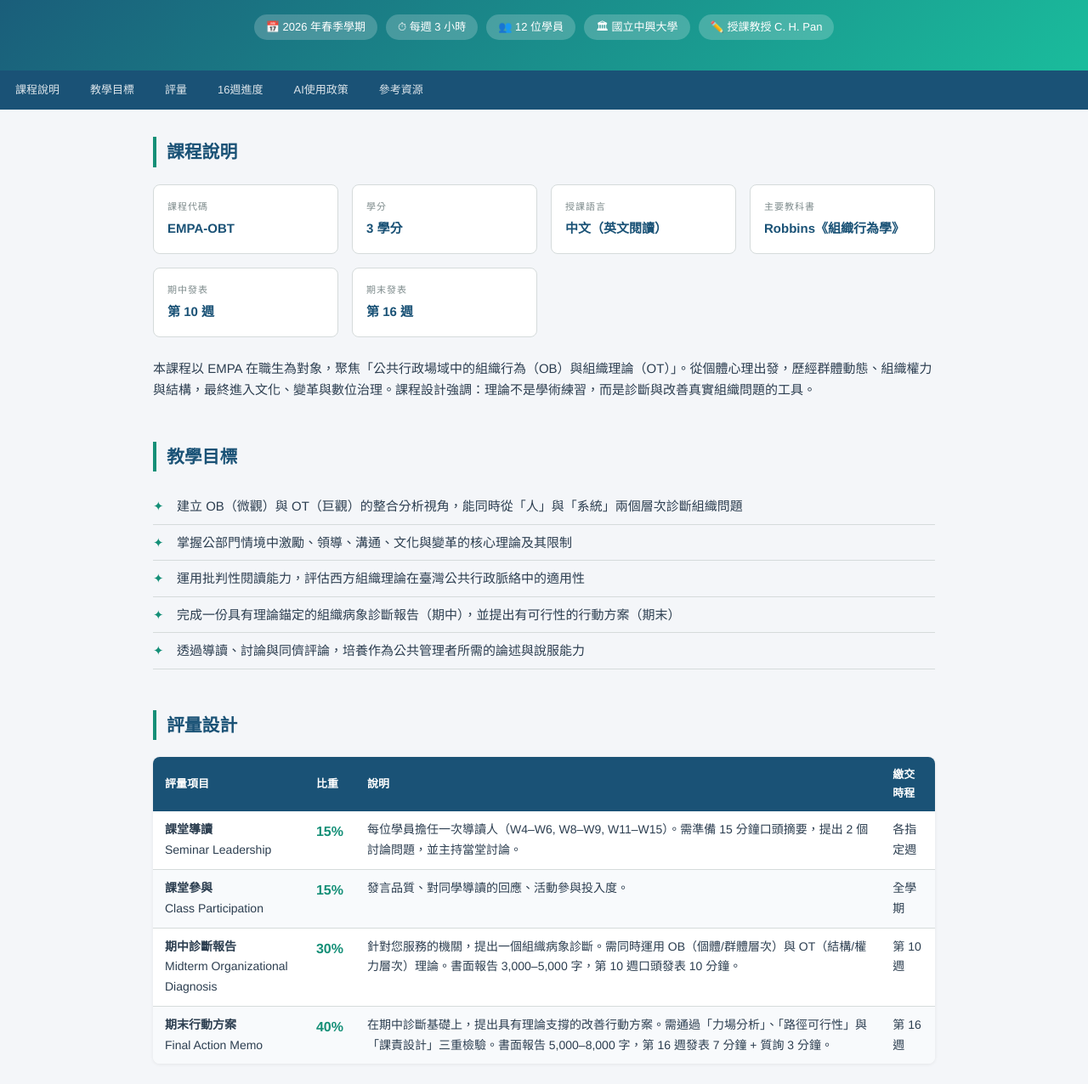
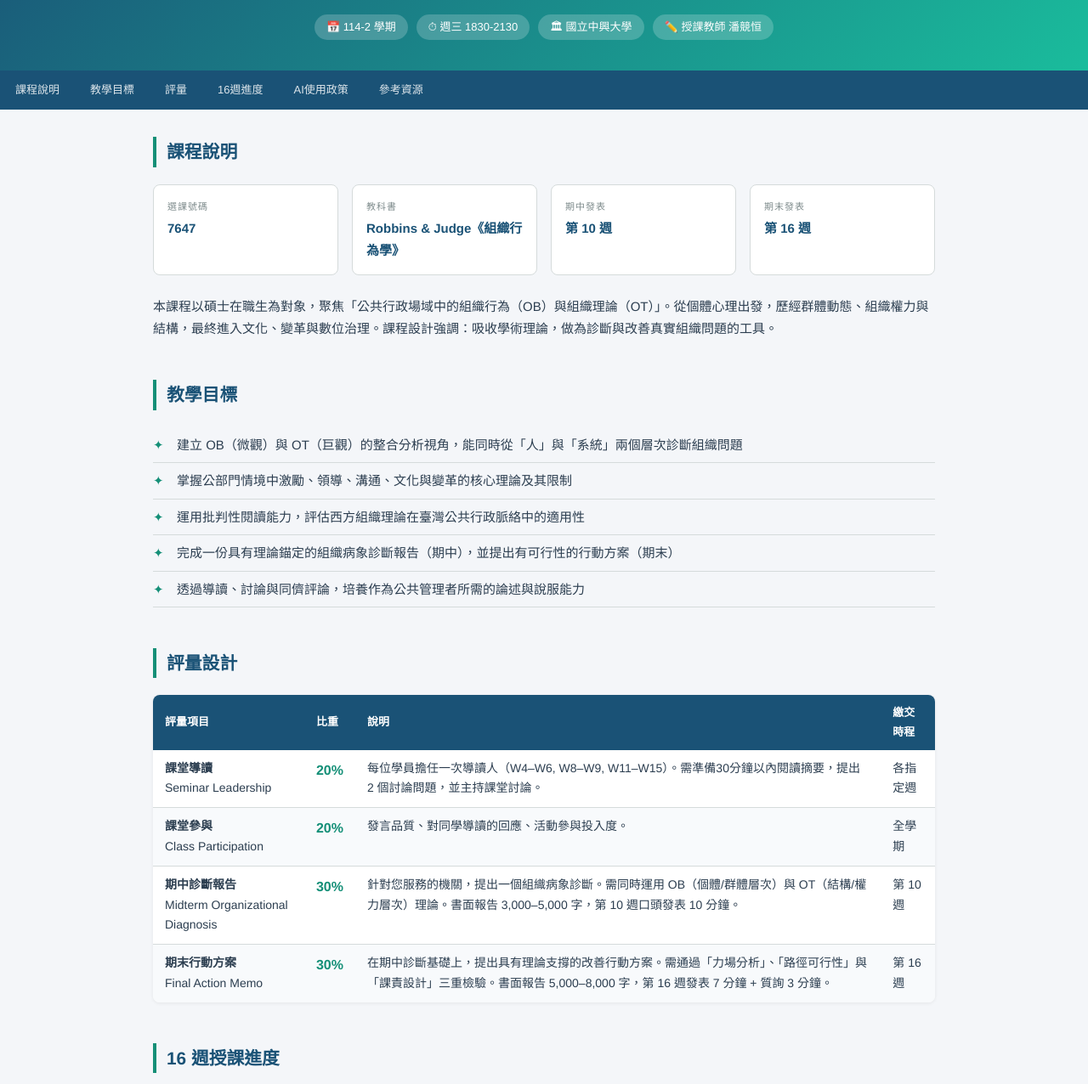
Before and after one commit to chpan2012/1142-EMPA-OBT, a plain HTML site: page index.html in a window 1280 px wide. Shown: the part 170-1446 px from the top of the page at 85% size. Drawn offline with Linux system fonts and the light colour scheme.

Commit message:
Update index.html

```diff
--- a/index.html
+++ b/index.html
@@ -3,7 +3,7 @@
 <head>
 <meta charset="UTF-8">
 <meta name="viewport" content="width=device-width, initial-scale=1.0">
-<title>組織行為與理論｜EMPA 專班 2026</title>
+<title>組織行為與理論｜碩士在職專班 2026</title>
 <style>
   :root {
     --primary: #1a5276;
@@ -116,15 +116,14 @@
 
 <!-- HEADER -->
 <header class="site-header">
-  <div class="course-code">Graduate Institute of National Policy and Public Affairs · NCKU EMPA</div>
+  <div class="course-code">Graduate Institute of National Policy and Public Affairs · NCHU EMPA · 中興大學國務所在職專班</div>
   <h1>組織行為與理論</h1>
-  <div class="subtitle">Organizational Behavior &amp; Theory · EMPA 專班</div>
+  <div class="subtitle">Organizational Behavior &amp; Theory · 碩士在職專班</div>
   <div class="meta-pills">
-    <span class="meta-pill">📅 2026 年春季學期</span>
-    <span class="meta-pill">⏱ 每週 3 小時</span>
-    <span class="meta-pill">👥 12 位學員</span>
+    <span class="meta-pill">📅 114-2 學期</span>
+    <span class="meta-pill">⏱ 週三 1830-2130</span>
     <span class="meta-pill">🏛 國立中興大學</span>
-    <span class="meta-pill">✏️ 授課教授 C. H. Pan</span>
+    <span class="meta-pill">✏️ 授課教師 潘競恒</span>
   </div>
 </header>
 
@@ -144,14 +143,12 @@
 <section id="about">
   <h2 class="section-title">課程說明</h2>
   <div class="info-grid">
-    <div class="info-card"><div class="label">課程代碼</div><div class="value">EMPA-OBT</div></div>
-    <div class="info-card"><div class="label">學分</div><div class="value">3 學分</div></div>
-    <div class="info-card"><div class="label">授課語言</div><div class="value">中文（英文閱讀）</div></div>
-    <div class="info-card"><div class="label">主要教科書</div><div class="value">Robbins《組織行為學》</div></div>
+    <div class="info-card"><div class="label">選課號碼</div><div class="value">7647</div></div>
+    <div class="info-card"><div class="label">教科書</div><div class="value">Robbins & Judge《組織行為學》</div></div>
     <div class="info-card"><div class="label">期中發表</div><div class="value">第 10 週</div></div>
     <div class="info-card"><div class="label">期末發表</div><div class="value">第 16 週</div></div>
   </div>
-  <p>本課程以 EMPA 在職生為對象，聚焦「公共行政場域中的組織行為（OB）與組織理論（OT）」。從個體心理出發，歷經群體動態、組織權力與結構，最終進入文化、變革與數位治理。課程設計強調：理論不是學術練習，而是診斷與改善真實組織問題的工具。</p>
+  <p>本課程以碩士在職生為對象，聚焦「公共行政場域中的組織行為（OB）與組織理論（OT）」。從個體心理出發，歷經群體動態、組織權力與結構，最終進入文化、變革與數位治理。課程設計強調：吸收學術理論，做為診斷與改善真實組織問題的工具。</p>
 </section>
 
 <!-- OBJECTIVES -->
@@ -176,13 +173,13 @@
     <tbody>
       <tr>
         <td><strong>課堂導讀</strong><br>Seminar Leadership</td>
-        <td><span class="pct">15%</span></td>
-        <td>每位學員擔任一次導讀人（W4–W6, W8–W9, W11–W15）。需準備 15 分鐘口頭摘要，提出 2 個討論問題，並主持當堂討論。</td>
+        <td><span class="pct">20%</span></td>
+        <td>每位學員擔任一次導讀人（W4–W6, W8–W9, W11–W15）。需準備30分鐘以內閱讀摘要，提出 2 個討論問題，並主持課堂討論。</td>
         <td>各指定週</td>
       </tr>
       <tr>
         <td><strong>課堂參與</strong><br>Class Participation</td>
-        <td><span class="pct">15%</span></td>
+        <td><span class="pct">20%</span></td>
         <td>發言品質、對同學導讀的回應、活動參與投入度。</td>
         <td>全學期</td>
       </tr>
@@ -194,7 +191,7 @@
       </tr>
       <tr>
         <td><strong>期末行動方案</strong><br>Final Action Memo</td>
-        <td><span class="pct">40%</span></td>
+        <td><span class="pct">30%</span></td>
         <td>在期中診斷基礎上，提出具有理論支撐的改善行動方案。需通過「力場分析」、「路徑可行性」與「課責設計」三重檢驗。書面報告 5,000–8,000 字，第 16 週發表 7 分鐘 + 質詢 3 分鐘。</td>
         <td>第 16 週</td>
       </tr>
```
